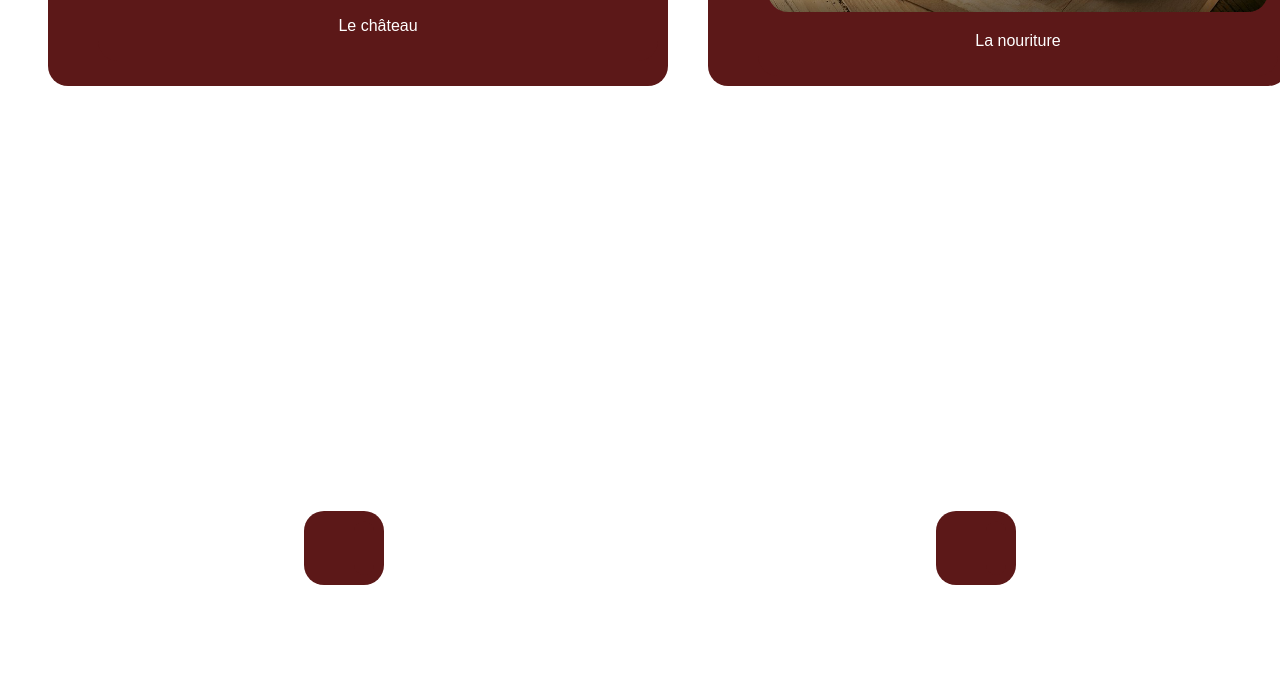
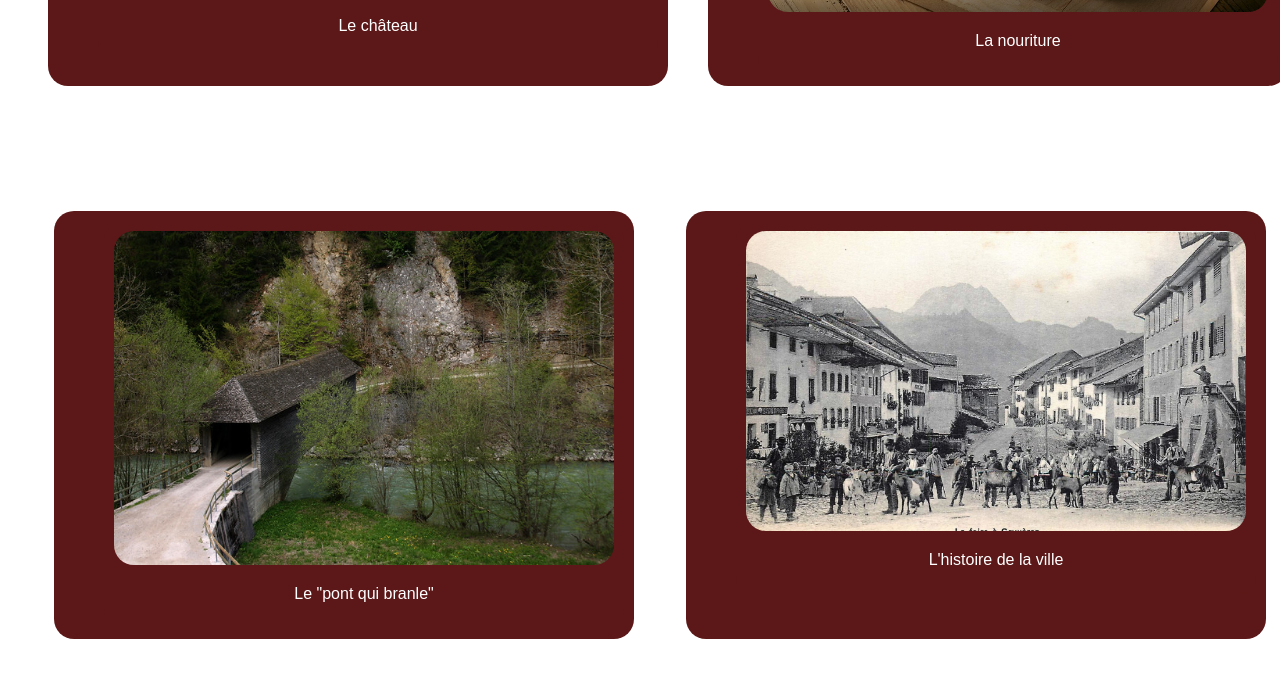
Before and after one commit to glitt3r-0nGit/Tourisme_Gruy-re_Christina, a plain HTML site: page index.html in a window 1280 px wide. Shown: the part 1524-2201 px from the top of the page. Drawn offline with Linux system fonts and the light colour scheme.

Commit message:
Fin de la page index.html

```diff
--- a/index.html
+++ b/index.html
@@ -64,16 +64,16 @@
                 <div>
                     <a href="">
                         <div>
-                            <img src="" alt="">
-                            <p></p>
+                            <img class="fromage" src="./img/Ce_fameux_pont.jpg" alt="THE pont">
+                            <p>Le "pont qui branle"</p>
                         </div>
                     </a>
                 </div>
                 <div>
                     <a href="">
                         <div>
-                            <img src="" alt="">
-                            <p></p>
+                            <img  class="fromage" src="./img/Histoire.jpg" alt="histoire">
+                            <p>L'histoire de la ville</p>
                         </div>
                     </a>
                 </div>
--- a/style/style.css
+++ b/style/style.css
@@ -37,7 +37,7 @@ header>h1{
 
 .section{
 background-color:white;
-height: 1000px;
+height: 700px;
     }
 
 .section-home{
```
Also changed, not shown: img/Ce_fameux_pont.jpg (added), img/Histoire.jpg (added).
